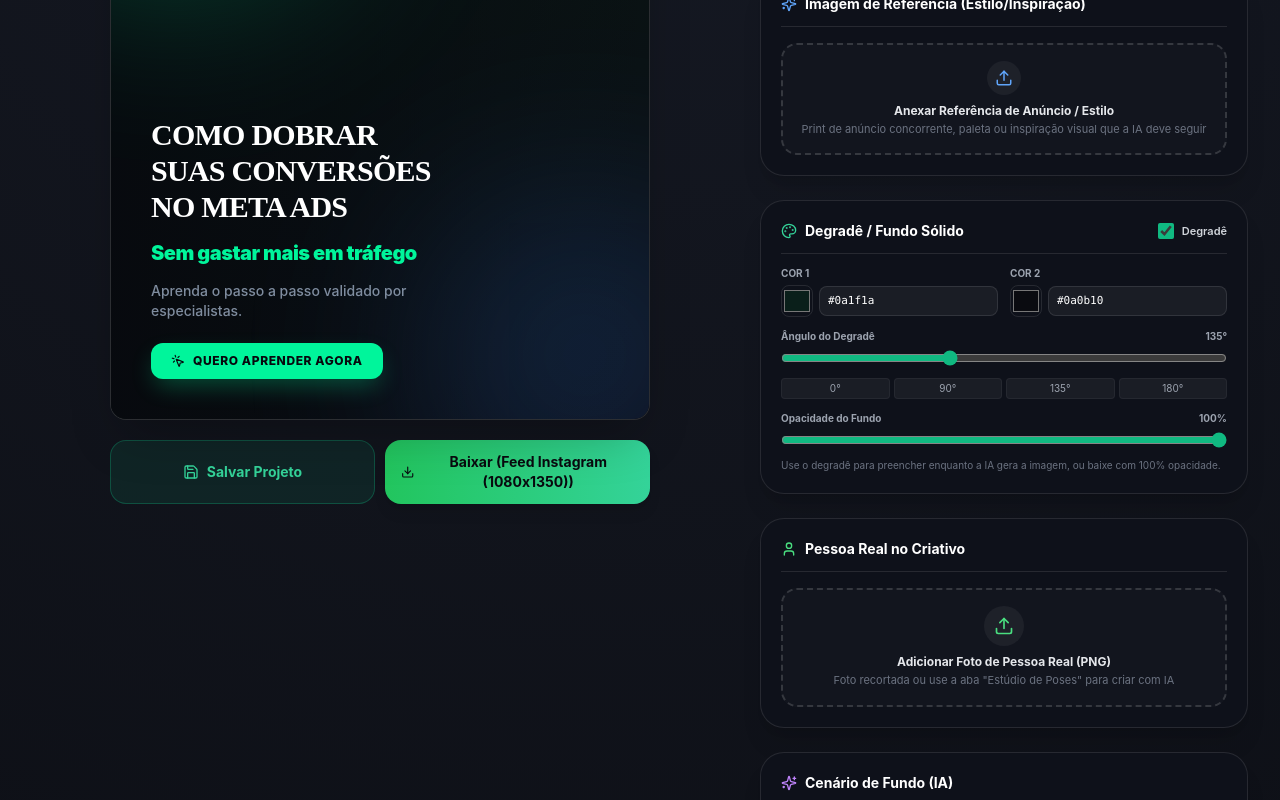
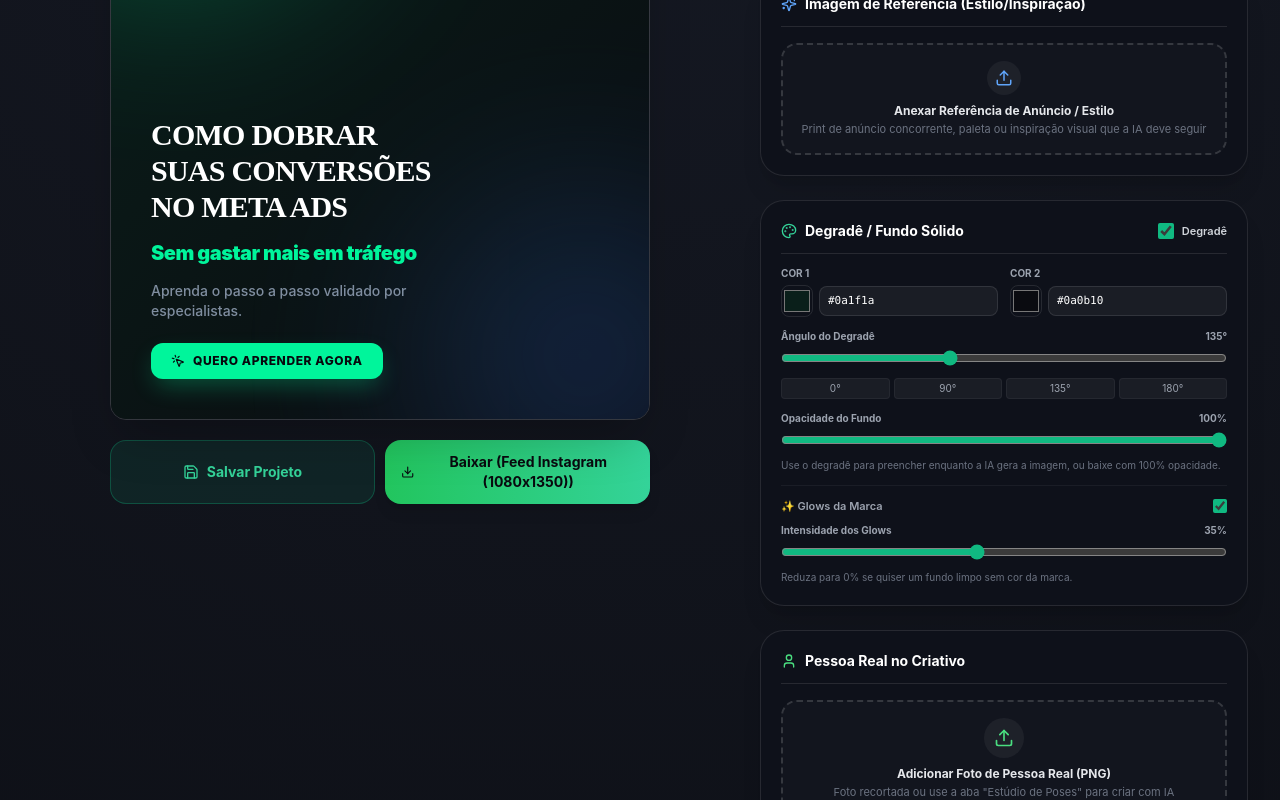
Before and after one commit to designerdosmilionarios/robo-de-criacao, a Next.js app: page / in a window 1280 px wide. Shown: the part 540-1340 px from the top of the page. Built offline with nearby package versions, Linux system fonts and the light colour scheme.

Commit message:
Remover backgroundColor fixo da marca + controle de glows com toggle e intensidade

```diff
--- a/src/components/SingleImageCreator.tsx
+++ b/src/components/SingleImageCreator.tsx
@@ -74,6 +74,10 @@ export const SingleImageCreator: React.FC<SingleImageCreatorProps> = ({
   const [gradientAngle, setGradientAngle] = useState(135);
   const [gradientOpacity, setGradientOpacity] = useState(100);
 
+  // Glows de marca (esferas coloridas desfocadas no fundo)
+  const [showBrandGlows, setShowBrandGlows] = useState(true);
+  const [glowIntensity, setGlowIntensity] = useState(35);
+
   // Imagem de Referência para a IA guiar o estilo
   const [referenceImage, setReferenceImage] = useState<string | null>(null);
 
@@ -142,6 +146,8 @@ export const SingleImageCreator: React.FC<SingleImageCreatorProps> = ({
         gradientColor2,
         gradientAngle,
         gradientOpacity,
+        showBrandGlows,
+        glowIntensity,
         personImage,
         personPosition,
         personScale,
@@ -179,6 +185,8 @@ export const SingleImageCreator: React.FC<SingleImageCreatorProps> = ({
         if (typeof data.gradientColor2 === 'string') setGradientColor2(data.gradientColor2);
         if (typeof data.gradientAngle === 'number') setGradientAngle(data.gradientAngle);
         if (typeof data.gradientOpacity === 'number') setGradientOpacity(data.gradientOpacity);
+        if (typeof data.showBrandGlows === 'boolean') setShowBrandGlows(data.showBrandGlows);
+        if (typeof data.glowIntensity === 'number') setGlowIntensity(data.glowIntensity);
         if ('personImage' in data) setPersonImage(data.personImage);
         if (data.personPosition) setPersonPosition(data.personPosition);
         if (typeof data.personScale === 'number') setPersonScale(data.personScale);
@@ -218,6 +226,8 @@ export const SingleImageCreator: React.FC<SingleImageCreatorProps> = ({
     gradientColor2,
     gradientAngle,
     gradientOpacity,
+    showBrandGlows,
+    glowIntensity,
     personImage,
     personPosition,
     personScale,
@@ -415,7 +425,7 @@ export const SingleImageCreator: React.FC<SingleImageCreatorProps> = ({
               id="single-creative-canvas"
               className={`relative w-full ${currentFormat.className} overflow-hidden rounded-2xl shadow-2xl border border-white/15 select-none`}
               style={{
-                backgroundColor: brand.backgroundColor,
+                backgroundColor: 'transparent', // Deixa o degradê/imagem controlada pelo usuário
                 color: brand.textColor,
                 fontFamily: brand.fontBody,
               }}
@@ -440,25 +450,32 @@ export const SingleImageCreator: React.FC<SingleImageCreatorProps> = ({
               )}
 
               {/* CAMADA 2: OVERLAY GRADIENTE PARA CONTRASTE */}
+              {/* Quando tem imagem de fundo, usa overlay escuro. Quando é só degradê, deixa transparente */}
+              {bgImage && (
                 <div
                   className="absolute inset-0 pointer-events-none"
                   style={{
                     background:
                       textAlignment === 'left' && personPosition === 'right'
-                      ? `linear-gradient(to right, ${brand.backgroundColor}f2 0%, ${brand.backgroundColor}aa 45%, transparent 100%)`
-                      : `linear-gradient(to top, ${brand.backgroundColor}f2 0%, ${brand.backgroundColor}66 50%, transparent 100%)`,
+                        ? `linear-gradient(to right, rgba(0,0,0,0.85) 0%, rgba(0,0,0,0.6) 45%, transparent 100%)`
+                        : `linear-gradient(to top, rgba(0,0,0,0.85) 0%, rgba(0,0,0,0.4) 50%, transparent 100%)`,
                   }}
                 />
+              )}
 
-              {/* CAMADA 3: GLOWS DA MARCA */}
+              {/* CAMADA 3: GLOWS DA MARCA (opcional, com intensidade ajustável) */}
+              {showBrandGlows && (
+                <>
                   <div
-                className="absolute -top-24 -left-24 w-80 h-80 rounded-full blur-[100px] opacity-35 pointer-events-none"
-                style={{ backgroundColor: brand.primaryColor }}
+                    className="absolute -top-24 -left-24 w-80 h-80 rounded-full blur-[100px] pointer-events-none"
+                    style={{ backgroundColor: brand.primaryColor, opacity: glowIntensity / 100 }}
                   />
                   <div
-                className="absolute -bottom-24 -right-24 w-80 h-80 rounded-full blur-[100px] opacity-20 pointer-events-none"
-                style={{ backgroundColor: brand.secondaryColor }}
+                    className="absolute -bottom-24 -right-24 w-80 h-80 rounded-full blur-[100px] pointer-events-none"
+                    style={{ backgroundColor: brand.secondaryColor, opacity: (glowIntensity / 100) * 0.6 }}
                   />
+                </>
+              )}
 
               {/* CAMADA 4: LOGO DO CLIENTE / MARCA */}
               {logoImage && (
@@ -932,6 +949,40 @@ export const SingleImageCreator: React.FC<SingleImageCreatorProps> = ({
                 Use o degradê para preencher enquanto a IA gera a imagem, ou baixe com 100% opacidade.
               </p>
             </div>
+
+            {/* Controle de Glows */}
+            <div className="pt-3 border-t border-white/5 space-y-2">
+              <div className="flex items-center justify-between">
+                <label className="text-[11px] font-semibold text-gray-400 flex items-center gap-1.5">
+                  ✨ Glows da Marca
+                </label>
+                <input
+                  type="checkbox"
+                  checked={showBrandGlows}
+                  onChange={(e) => setShowBrandGlows(e.target.checked)}
+                  className="w-3.5 h-3.5 accent-emerald-500"
+                />
+              </div>
+              {showBrandGlows && (
+                <div>
+                  <div className="flex items-center justify-between text-[10px] font-bold text-gray-400 mb-1">
+                    <span>Intensidade dos Glows</span>
+                    <span>{glowIntensity}%</span>
+                  </div>
+                  <input
+                    type="range"
+                    min="0"
+                    max="80"
+                    value={glowIntensity}
+                    onChange={(e) => setGlowIntensity(Number(e.target.value))}
+                    className="w-full accent-emerald-500"
+                  />
+                  <p className="text-[10px] text-gray-500 mt-1">
+                    Reduza para 0% se quiser um fundo limpo sem cor da marca.
+                  </p>
+                </div>
+              )}
+            </div>
           </div>
 
           {/* SEÇÃO 4: PESSOA REAL */}
--- a/src/types/index.ts
+++ b/src/types/index.ts
@@ -107,6 +107,9 @@ export interface SavedSingleImageData {
   gradientAngle: number;
   gradientOpacity: number;
   useGradient: boolean;
+  // Glows da marca
+  showBrandGlows: boolean;
+  glowIntensity: number;
   personImage: string | null;
   personPosition: 'right' | 'left' | 'center';
   personScale: number;
```
Lines whose indentation alone changed are shown as unchanged.
